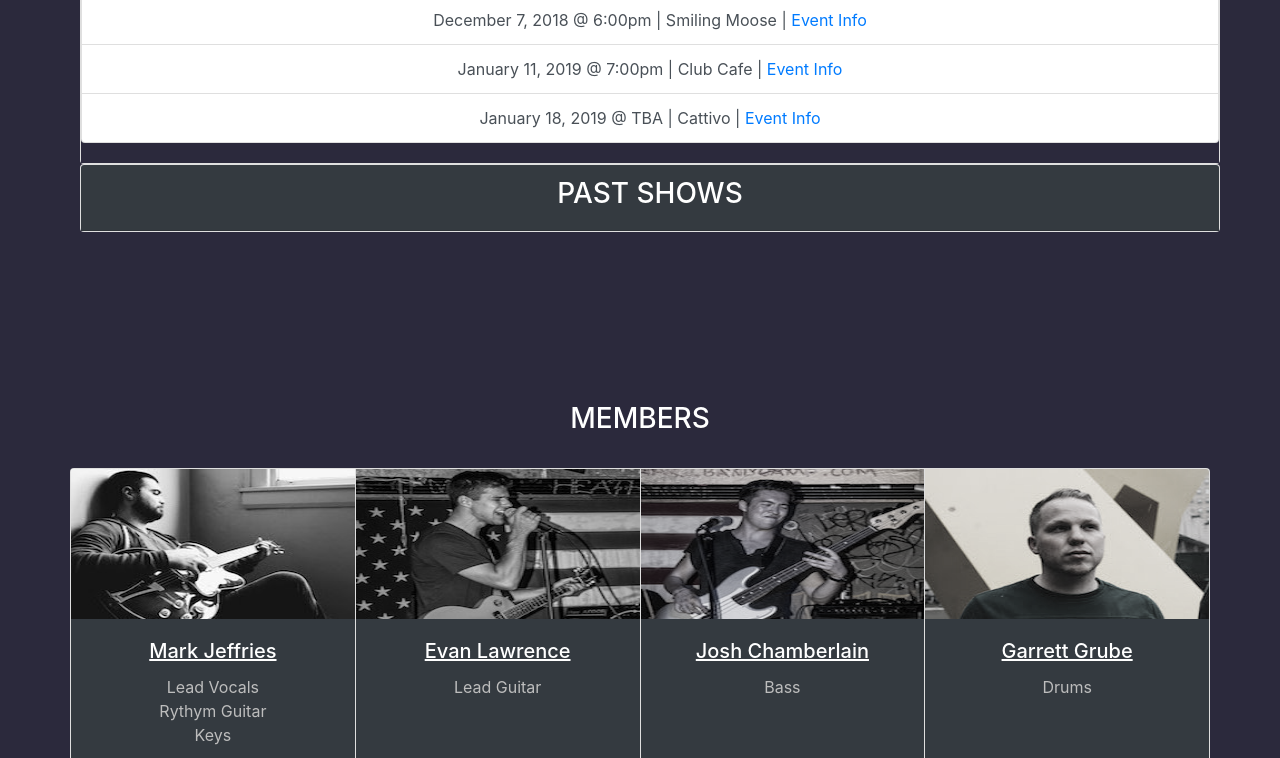
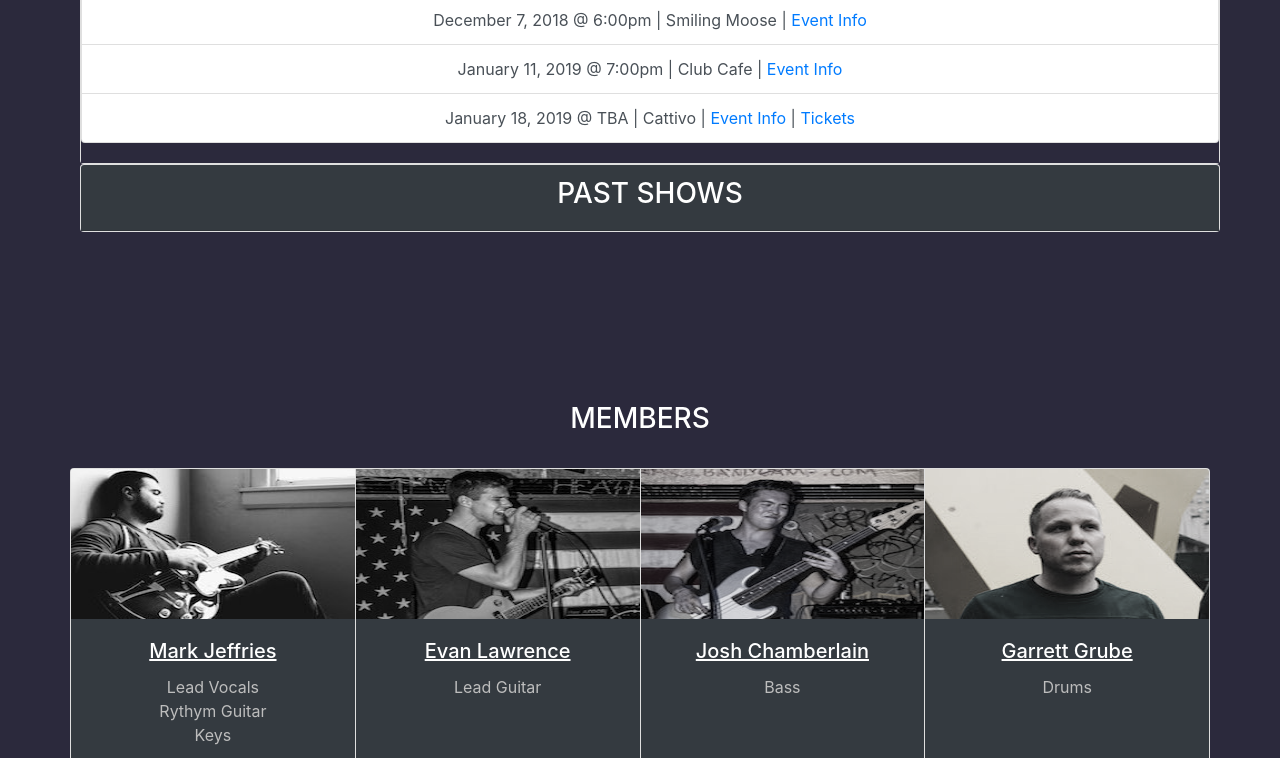
Before and after one commit to fly-theband/fly-theband.github.io, a plain HTML site: page index.html in a window 1280 px wide. Shown: the part 1561-2319 px from the top of the page. Drawn offline with nearby package versions, Linux system fonts and the light colour scheme.

Commit message:
Update index.html

```diff
--- a/index.html
+++ b/index.html
@@ -138,7 +138,7 @@
                                     </li>
                                     <li class="list-group-item list-group-item-action">
                                       <!-- <span class="badge badge-danger">Just Added!</span> -->
-                                      January 18, 2019 @ TBA | Cattivo | <a href="https://www.cattivopgh.com/" target="_blank">Event Info</a>
+                                      January 18, 2019 @ TBA | Cattivo | <a href="https://www.cattivopgh.com/" target="_blank">Event Info</a> | <a href="https://www.ticketfly.com/purchase/mobile/index/1799411?utm_medium=bks" target="_blank">Tickets</a>
                                     </li>
                                 </ul>
                             </div>
```
